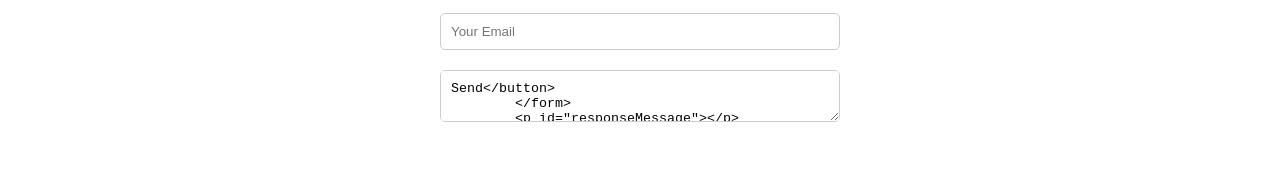
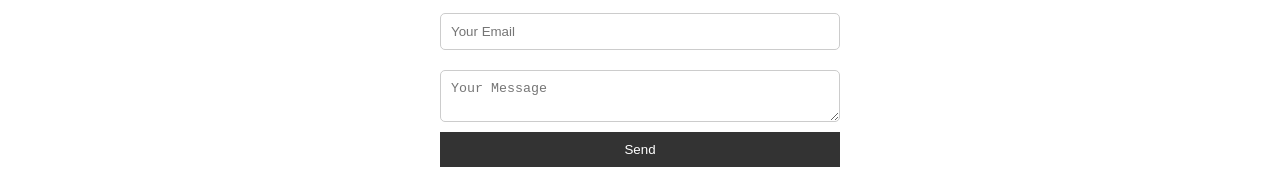
Before and after one commit to senna818/clarky, a plain HTML site: page index.html in a window 1280 px wide. Shown: the part 895-1067 px from the top of the page. Drawn offline with Linux system fonts and the light colour scheme.

Commit message:
Update index.html

```diff
--- a/index.html
+++ b/index.html
@@ -39,7 +39,7 @@
         <form id="contactForm" action="https://formspree.io/f/myzkprey" method="POST">
     <input type="text" name="name" placeholder="Your Name" required>
     <input type="email" name="email" placeholder="Your Email" required>
-    <textarea name="message" placeholder="Your Message"
+    <textarea name="message" placeholder="Your Message"></textarea>
             <button type="submit">Send</button>
         </form>
         <p id="responseMessage"></p>
```
